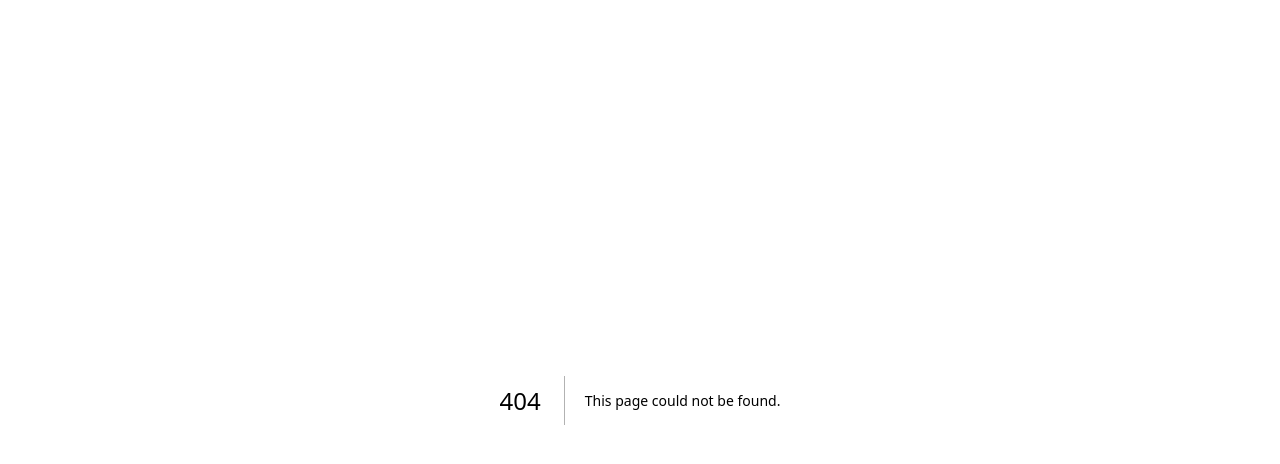
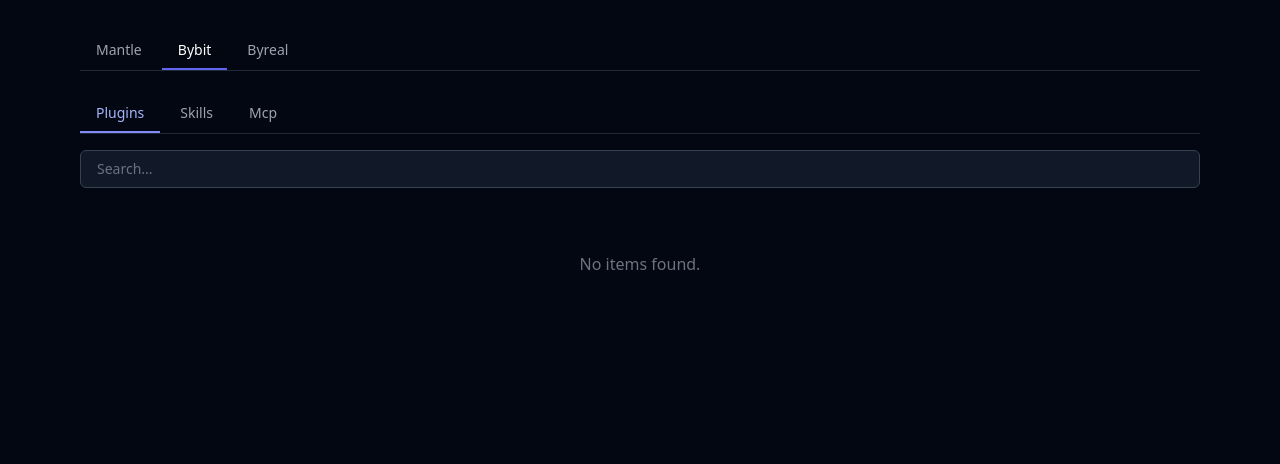
Before and after one commit to kyle-park-io/mantle-marketplace, a Next.js app: page /bybit/plugins in a window 1280 px wide. Before the commit this address had no page. Shown: the top 464 px of the page. Built offline with nearby package versions, Linux system fonts and the light colour scheme.

Commit message:
feat(pages): add platform layout and category listing page

```diff
--- /dev/null
+++ b/src/app/[platform]/[category]/page.tsx
@@ -0,0 +1,62 @@
+import { ItemCard } from '@/components/item-card';
+import { CategoryTabs } from '@/components/category-tabs';
+import { SearchBar } from '@/components/search-bar';
+import { getItemsByPlatformAndCategory } from '@/lib/data';
+import { PLATFORMS, CATEGORIES } from '@/lib/constants';
+import type { Platform, Category } from '@/lib/types';
+import { notFound } from 'next/navigation';
+
+interface PageProps {
+  params: Promise<{ platform: string; category: string }>;
+  searchParams: Promise<{ q?: string }>;
+}
+
+export function generateStaticParams() {
+  return PLATFORMS.flatMap((platform) =>
+    CATEGORIES.map((category) => ({ platform, category })),
+  );
+}
+
+export default async function CategoryPage({
+  params,
+  searchParams,
+}: PageProps) {
+  const { platform, category } = await params;
+  const { q } = await searchParams;
+
+  if (!PLATFORMS.includes(platform as Platform)) notFound();
+  if (!CATEGORIES.includes(category as Category)) notFound();
+
+  let items = getItemsByPlatformAndCategory(
+    platform as Platform,
+    category as Category,
+  );
+
+  if (q) {
+    const query = q.toLowerCase();
+    items = items.filter(
+      (item) =>
+        item.name.toLowerCase().includes(query) ||
+        item.description.toLowerCase().includes(query) ||
+        item.tags.some((tag) => tag.toLowerCase().includes(query)),
+    );
+  }
+
+  return (
+    <div className="mt-6">
+      <CategoryTabs />
+      <div className="mt-4">
+        <SearchBar />
+      </div>
+      {items.length === 0 ? (
+        <p className="mt-16 text-center text-gray-500">No items found.</p>
+      ) : (
+        <div className="mt-6 grid grid-cols-1 gap-4 sm:grid-cols-2 lg:grid-cols-3">
+          {items.map((item) => (
+            <ItemCard key={item.slug} item={item} />
+          ))}
+        </div>
+      )}
+    </div>
+  );
+}
--- /dev/null
+++ b/src/app/[platform]/error.tsx
@@ -0,0 +1,15 @@
+'use client';
+
+export default function Error({ reset }: { reset: () => void }) {
+  return (
+    <div className="mt-16 text-center">
+      <p className="text-gray-400">Something went wrong.</p>
+      <button
+        onClick={reset}
+        className="mt-4 rounded bg-indigo-600 px-4 py-2 text-sm text-white hover:bg-indigo-500"
+      >
+        Try again
+      </button>
+    </div>
+  );
+}
--- /dev/null
+++ b/src/app/[platform]/layout.tsx
@@ -0,0 +1,30 @@
+import { PlatformTabs } from '@/components/platform-tabs';
+import { PLATFORMS } from '@/lib/constants';
+import type { Platform } from '@/lib/types';
+import { notFound } from 'next/navigation';
+
+interface PlatformLayoutProps {
+  children: React.ReactNode;
+  params: Promise<{ platform: string }>;
+}
+
+export function generateStaticParams() {
+  return PLATFORMS.map((platform) => ({ platform }));
+}
+
+export default async function PlatformLayout({
+  children,
+  params,
+}: PlatformLayoutProps) {
+  const { platform } = await params;
+  if (!PLATFORMS.includes(platform as Platform)) notFound();
+
+  return (
+    <div className="min-h-screen bg-gray-950 text-white">
+      <div className="mx-auto max-w-6xl px-4 py-8">
+        <PlatformTabs />
+        {children}
+      </div>
+    </div>
+  );
+}
--- /dev/null
+++ b/src/app/[platform]/loading.tsx
@@ -0,0 +1,9 @@
+export default function Loading() {
+  return (
+    <div className="mt-8 grid grid-cols-1 gap-4 sm:grid-cols-2 lg:grid-cols-3">
+      {Array.from({ length: 6 }).map((_, i) => (
+        <div key={i} className="h-36 animate-pulse rounded-lg bg-gray-800" />
+      ))}
+    </div>
+  );
+}
--- /dev/null
+++ b/src/app/[platform]/page.tsx
@@ -0,0 +1,11 @@
+import { redirect } from 'next/navigation';
+import { DEFAULT_CATEGORY } from '@/lib/constants';
+
+interface PageProps {
+  params: Promise<{ platform: string }>;
+}
+
+export default async function PlatformPage({ params }: PageProps) {
+  const { platform } = await params;
+  redirect(`/${platform}/${DEFAULT_CATEGORY}`);
+}
```
